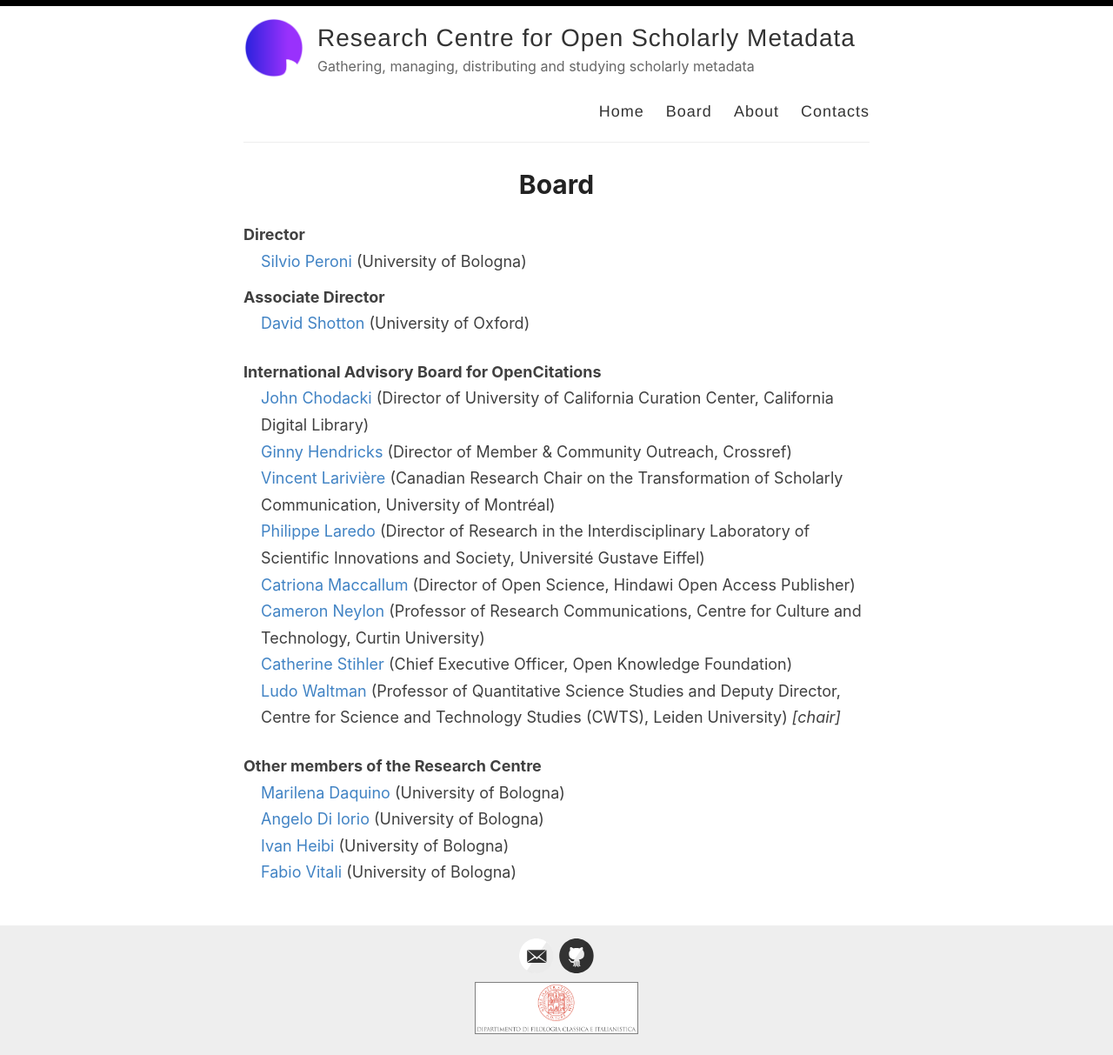
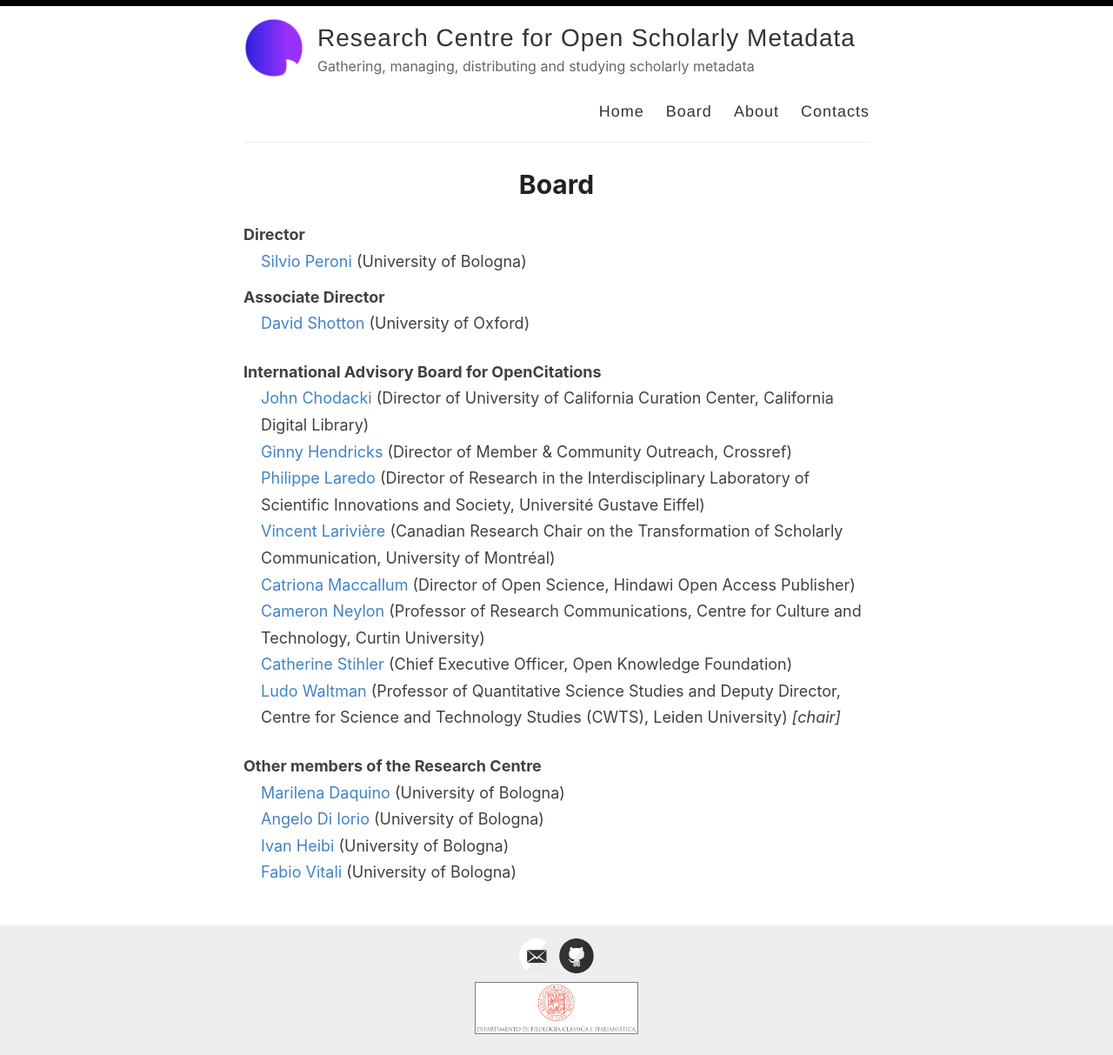
Before and after one commit to openscholarlymetadata/openscholarlymetadata.github.io, a Jekyll site: the page built from _pages/board.md, in a window 1280 px wide. Shown: the whole page at 87% size. Built offline with Jekyll 4.4.1, drawn with Linux system fonts in a browser that asks for light colours.

```diff
--- a/_pages/board.md
+++ b/_pages/board.md
@@ -15,8 +15,8 @@ permalink: /board/
     <dt><strong>International Advisory Board for OpenCitations</strong></dt>
     <dd><a href="https://twitter.com/chodacki">John Chodacki</a> (Director of University of California Curation Center, California Digital Library)</dd>
     <dd><a href="https://twitter.com/GinnyLDN">Ginny Hendricks</a> (Director of Member & Community Outreach, Crossref)</dd>
+    <dd><a href="http://umr-lisis.fr/membre/philippe-laredo/">Philippe Laredo</a> (Director of Research in the Interdisciplinary Laboratory of Scientific  Innovations and Society, Université Gustave Eiffel)</dd>
     <dd><a href="https://twitter.com/lariviev">Vincent Larivière</a> (Canadian Research Chair on the Transformation of Scholarly Communication, University of Montréal)</dd>
-    <dd><a href="http://umr-lisis.fr/membre/philippe-laredo/">Philippe Laredo</a> (Director of Research in the Interdisciplinary Laboratory of Scientific  Innovations and Society, Université Gustave Eiffel)</dd>
     <dd><a href="https://twitter.com/catmacOA">Catriona Maccallum</a> (Director of Open Science, Hindawi Open Access Publisher)</dd>
     <dd><a href="https://twitter.com/CameronNeylon">Cameron Neylon</a> (Professor of Research Communications, Centre for Culture and Technology, Curtin University)</dd>
     <dd><a href="https://twitter.com/C_Stihler">Catherine Stihler</a> (Chief Executive Officer, Open Knowledge Foundation)</dd>
```
